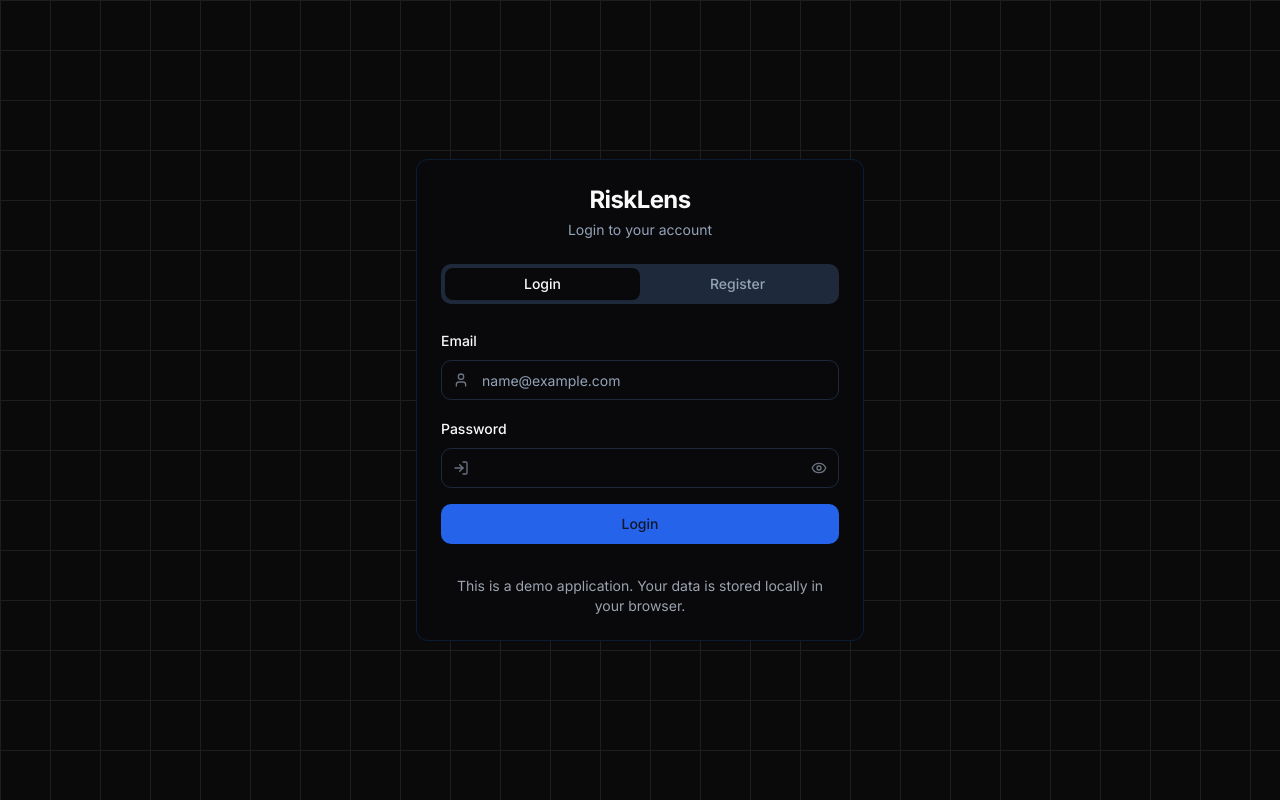
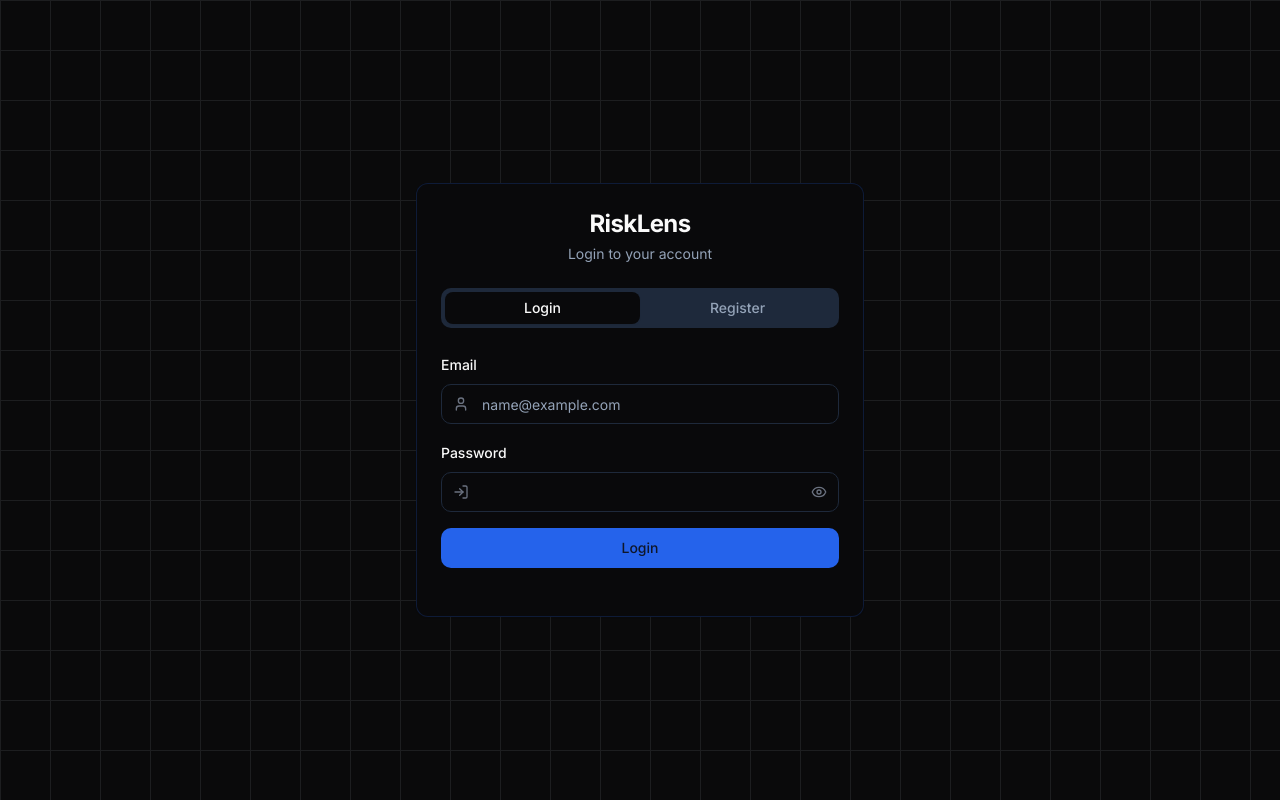
Before and after one commit to SreeSajeev/Risk-Lens, a React (Vite) app: page /login in a window 1280 px wide. Built offline with nearby package versions, Linux system fonts and the light colour scheme.

Commit message:
Remove local storage disclaimer
Removes the line in the login page about data being stored locally.

```diff
--- a/src/pages/Login.tsx
+++ b/src/pages/Login.tsx
@@ -217,9 +217,7 @@ const Login = () => {
           </Tabs>
         </CardContent>
         <CardFooter className="flex flex-col space-y-2">
-          <div className="text-sm text-gray-400 text-center mt-2">
-            This is a demo application. Your data is stored locally in your browser.
-          </div>
+          {/* The line about data being stored locally has been removed */}
         </CardFooter>
       </Card>
     </div>
```
